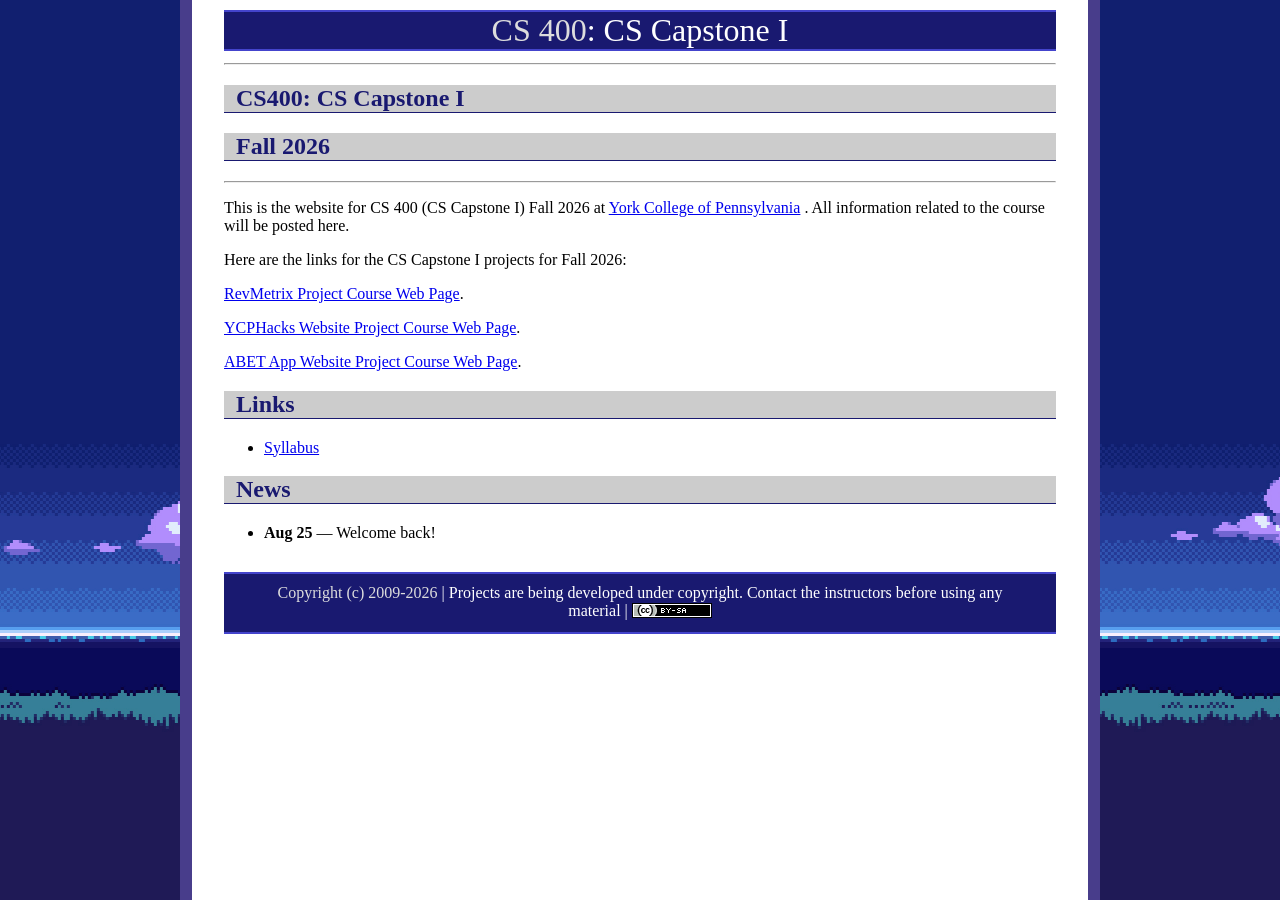
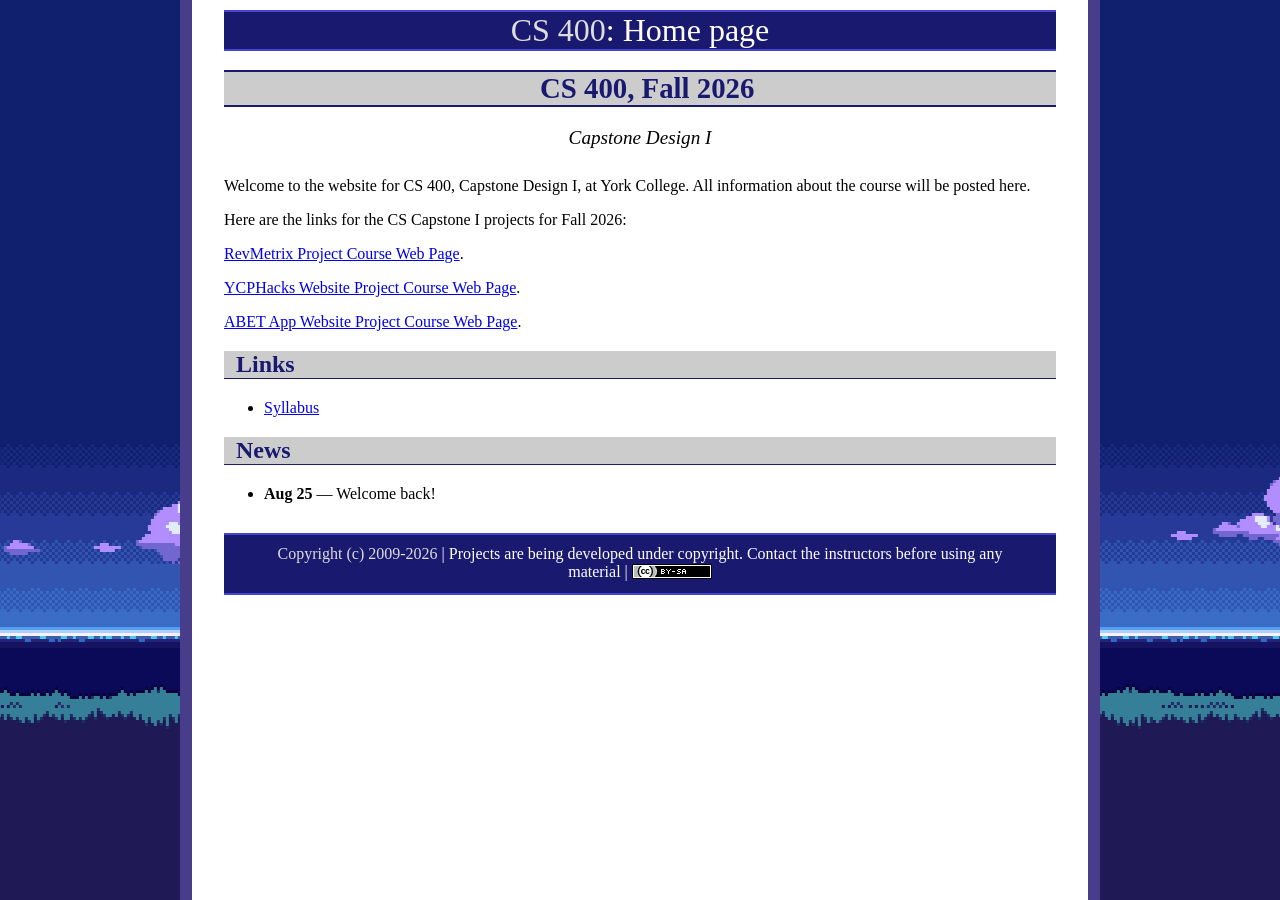
Before and after one commit to ycpcs/cs400-fall2026, a Jekyll site: the page built from index.md, in a window 1280 px wide. Built offline with Jekyll 4.4.1, drawn with Linux system fonts in a browser that asks for light colours.

Commit message:
update index
update index

```diff
--- a/index.md
+++ b/index.md
@@ -1,18 +1,13 @@
 ---
 layout: default
-course_number: CS400
-title: CS Capstone I
+title: Home page
 ---
 
---- --- --- --- --- --- --- --- --- --- --- --- --- --- --- --- --- --- --- --- --- --- --- ---
+# CS 400, Fall 2026
 
-## CS400: CS Capstone I
+<div id="subtitle">Capstone Design I</div>
 
-## Fall 2026
-
---- --- --- --- --- --- --- --- --- --- --- --- --- --- --- --- --- --- --- --- --- --- --- ---
-
-This is the website for CS 400 (CS Capstone I) Fall 2026 at [York College of Pennsylvania](http://www.ycp.edu) .  All information related to the course will be posted here.
+Welcome to the website for CS 400, Capstone Design I, at York College.  All information about the course will be posted here.
 
 Here are the links for the CS Capstone I projects for Fall 2026:
 
```
